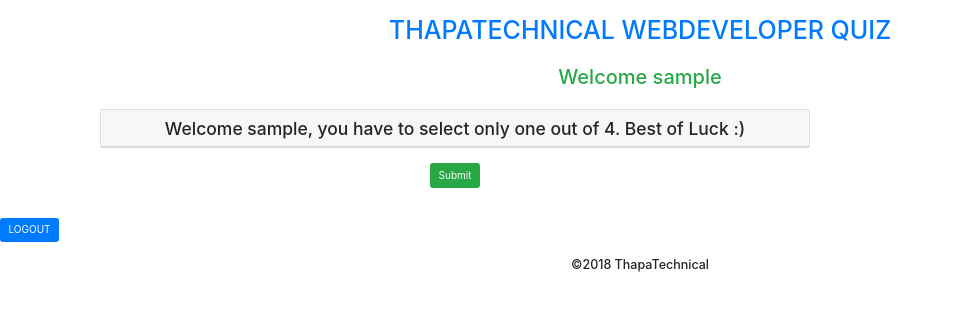
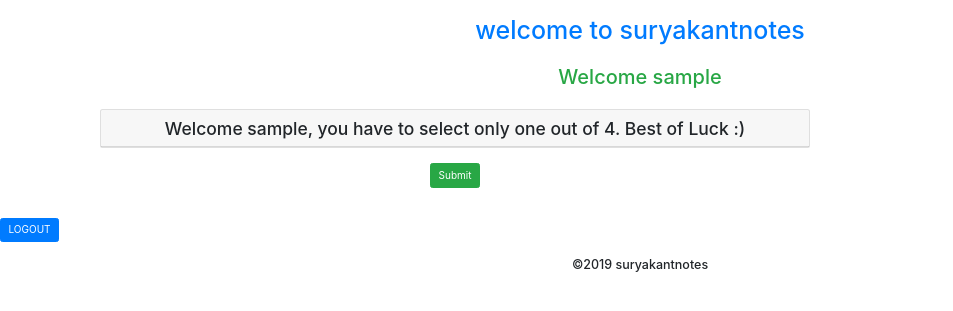
Before and after one commit to iamsuryakant/knighthood, a PHP site: page /home.php in a window 1280 px wide. Shown: the top 311 px of the page, without its empty margins (0-953 px from the left). Run offline with PHP 8.4, Linux system fonts and the light colour scheme; the visitor is signed in with stand-in values (Sample User, id 1); data that the repository does not hold is empty; some libraries are stand-ins or nearby versions.

Commit message:
Update home.php

```diff
--- a/home.php
+++ b/home.php
@@ -7,7 +7,7 @@
 
 $con = mysqli_connect('localhost','root');
 
-mysqli_select_db($con, 'quizdbase');
+mysqli_select_db($con, 'suryakantnotes');
 
 ?>
 
@@ -26,7 +26,7 @@
 <div class="container">
 
 
-	<br> <h1 class="text-center text-primary"> THAPATECHNICAL WEBDEVELOPER QUIZ </h1><br>
+	<br> <h1 class="text-center text-primary"> welcome to suryakantnotes </h1><br>
 
 	<h2 class="text-center text-success"> Welcome <?php echo $_SESSION['username']; ?> </h2> <br>
 
@@ -86,7 +86,7 @@
 	</div><br>
 
 	<div>
-		<h5 class="text-center">  ©2018 ThapaTechnical </h5>
+		<h5 class="text-center">  ©2019 suryakantnotes </h5>
 	</div><br><br>
 
 
```
